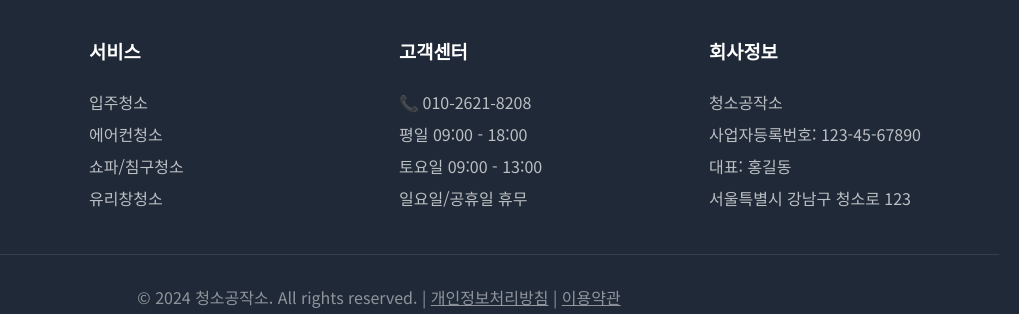
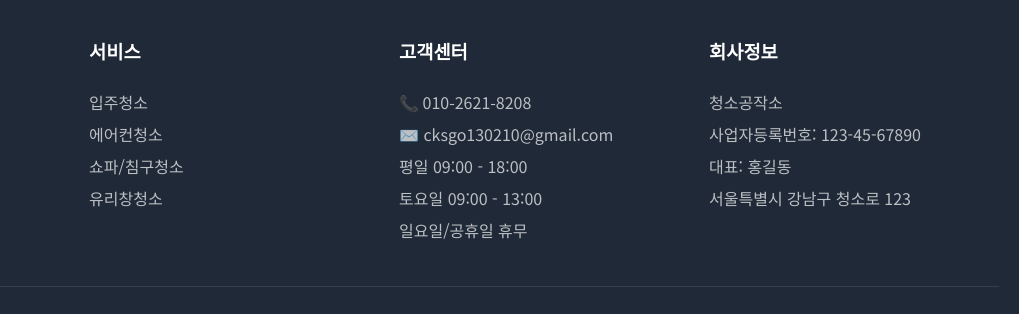
Before and after one commit to wjdwogurs211/cleaningworkshop, a plain HTML site: page index.html in a window 1280 px wide. Shown: the part 4322-4636 px from the top of the page, 261-1280 px from the left. Drawn offline with Linux system fonts and the light colour scheme.

Commit message:
feat: 고객센터에 이메일 주소 추가 (cksgo130210@gmail.com)

```diff
--- a/index.html
+++ b/index.html
@@ -441,6 +441,7 @@
             <div class="footer-section">
                 <h3>고객센터</h3>
                 <p>📞 010-2621-8208</p>
+                <p>✉️ cksgo130210@gmail.com</p>
                 <p>평일 09:00 - 18:00</p>
                 <p>토요일 09:00 - 13:00</p>
                 <p>일요일/공휴일 휴무</p>
```
